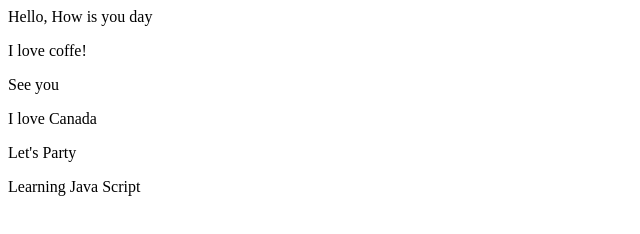
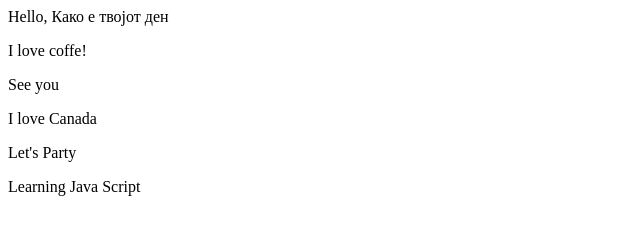
Before and after one commit to ljaftovd/CompleteWebDeveloperCourse, a plain HTML site: page 3.JavaScript/forLoops.html in a window 1280 px wide. Shown: the full height of the page, 0-640 px from the left. Drawn offline with Linux system fonts and the light colour scheme.

Commit message:
Koregirano

```diff
--- a/3.JavaScript/forLoops.html
+++ b/3.JavaScript/forLoops.html
@@ -14,7 +14,7 @@
 
 		var tweetString = "";
 
-			var tweets = ["Hello, How is you day", "I love coffe!", "See you", "I love Canada", "Let's Party", "Learning Java Script"];
+			var tweets = ["Hello, Како е твојот ден", "I love coffe!", "See you", "I love Canada", "Let's Party", "Learning Java Script"];
 
 				for (var i = 0; i < tweets.length; i++) {
 
```
